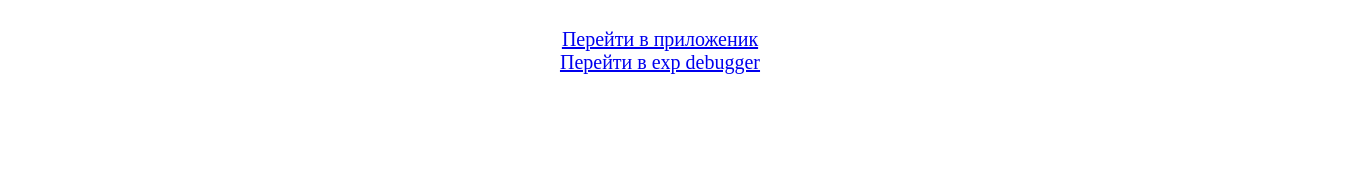
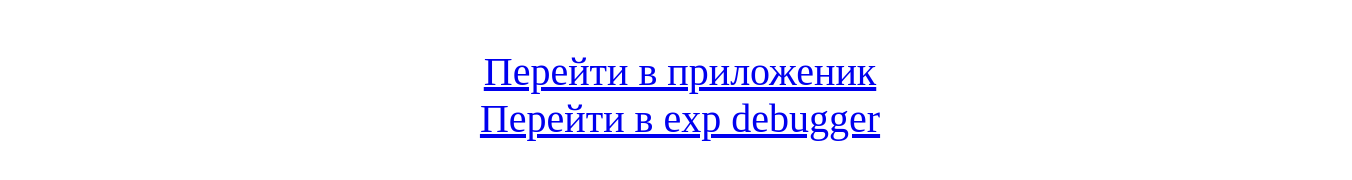
Before and after one commit to RobertArifulin/ReactNativeApp, a website: page index.html in a window 1280 px wide. Shown: the whole page, 1352 px wide, since content can reach past the window. Drawn offline with Linux system fonts and the light colour scheme.

Commit message:
change 2

```diff
--- a/index.html
+++ b/index.html
@@ -9,7 +9,7 @@
             margin: 0 auto;
             text-align: center;
             padding: 1em;
-            font-size: 20px;
+            font-size: 40px;
         }
     </style>
     </head>
@@ -23,5 +23,7 @@
     </body>
 </html>
 <!-- change 1
-style fixes
+sfont-size 20 px
+    change 2
+font-size 40px
 -->
```
